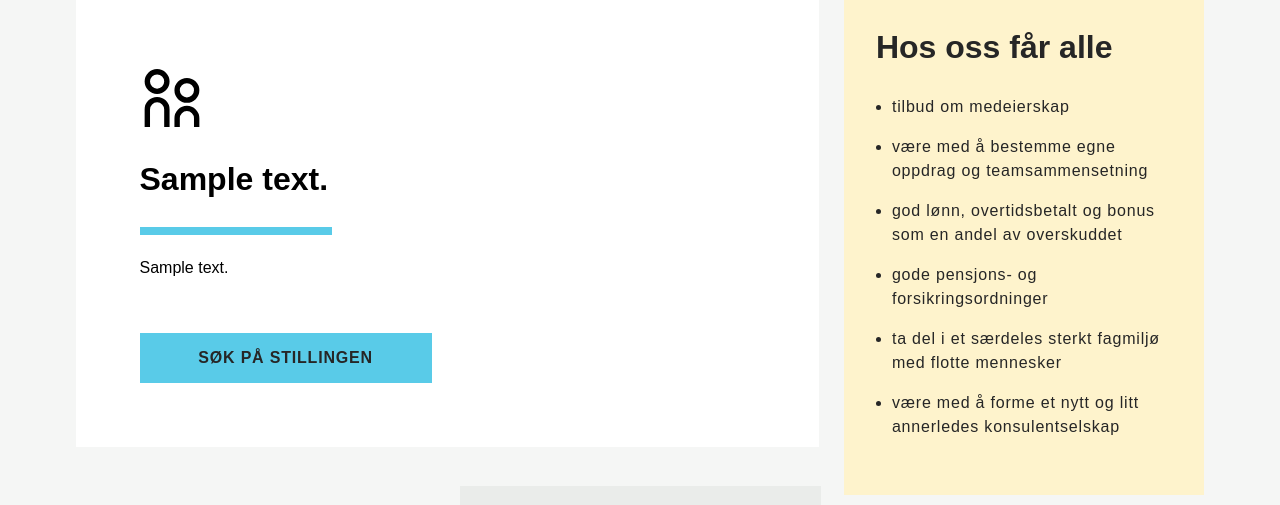
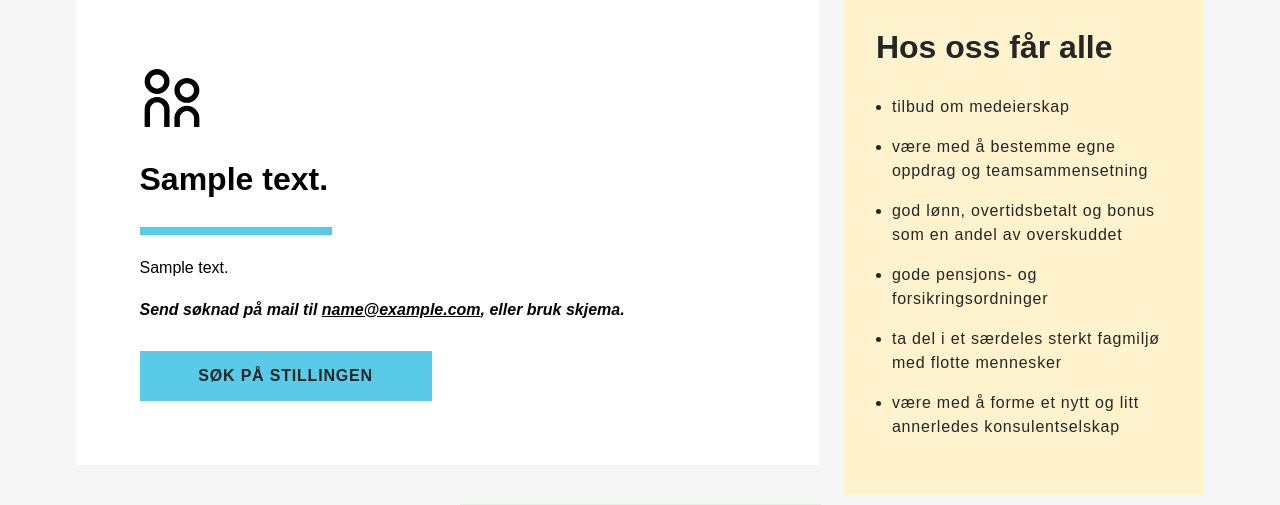
Before and after one commit to blankoslo/blankweb, a Django app: a page that uses web/templates/web/postings.html in a window 1280 px wide. Shown: the part 604-1109 px from the top of the page. Run offline with Django 3.2, Linux system fonts and the light colour scheme; tables that the repository leaves empty hold one stand-in row (values such as "Sample post"); grey boxes marked "Sample" are stand-in pictures; a database or web service that is not in the repository returns one stand-in record (values such as "Sample title"); data that the repository does not hold is empty; some libraries are stand-ins or nearby versions.

Commit message:
links to lever forms, and added option to apply by email

```diff
--- a/web/static/styleguide.css
+++ b/web/static/styleguide.css
@@ -351,6 +351,11 @@ a.textlink:hover:after {
 .description {margin: 1.5em 0;}
 .description br{display: none;}
 
+.apply {
+	font-weight: bold;
+	font-style: italic;
+}
+
 
 /* FORMS */
 
--- a/web/templates/web/posting.html
+++ b/web/templates/web/posting.html
@@ -20,7 +20,8 @@
       <h3 class="headingMedium">{{posting.text}}</h3>
       <div class="third line bgblue"> </div>
       <div class="description">{% autoescape off %}{{posting.description}}{% endautoescape %}</div>
-      <a class="button bgblue half left mobilefull" href="sommerstipend_skjema.html?id=62454c10-5145-403f-b87c-0a8489eb9448">Søk på stillingen</a>
+      <div class="apply">Send søknad på mail til <a href="mailto:{{category.hiring_manager.email}}" >{{category.hiring_manager.email}}</a>, eller bruk skjema.</div>
+      <a class="button bgblue half left mobilefull" target="_blank" href="https://jobs.lever.co/blankoslo/{{posting.id}}/apply">Søk på stillingen</a>
     </div>
   </div>
 </div>
--- a/web/templates/web/postings.html
+++ b/web/templates/web/postings.html
@@ -1,6 +1,6 @@
 {% extends "web/posting_base.html" %}
 {% load staticfiles %}
-{% block title %}blank - jobb{% endblock %}
+{% block title %} - jobb{% endblock %}
 
 {% block intro %}
 <div class="full bgblue-light">
@@ -29,7 +29,8 @@
       <h3 class="headingMedium">{{posting.text}}</h3>
       <div class="third line bgblue"></div>
       <div class="description">{% autoescape off %}{{posting.description}}{% endautoescape %}</div>
-      <a class="button bgblue half left mobilefull" href="sommerstipend_skjema.html?id=62454c10-5145-403f-b87c-0a8489eb9448">Søk på stillingen</a>
+      <div class="apply">Send søknad på mail til <a href="mailto:{{category.hiring_manager.email}}" >{{category.hiring_manager.email}}</a>, eller bruk skjema.</div>
+      <a class="button bgblue half left mobilefull" target="_blank" href="https://jobs.lever.co/blankoslo/{{posting.id}}/apply">Søk på stillingen</a>
     </div>
   </div>
   {% endfor %}
```
